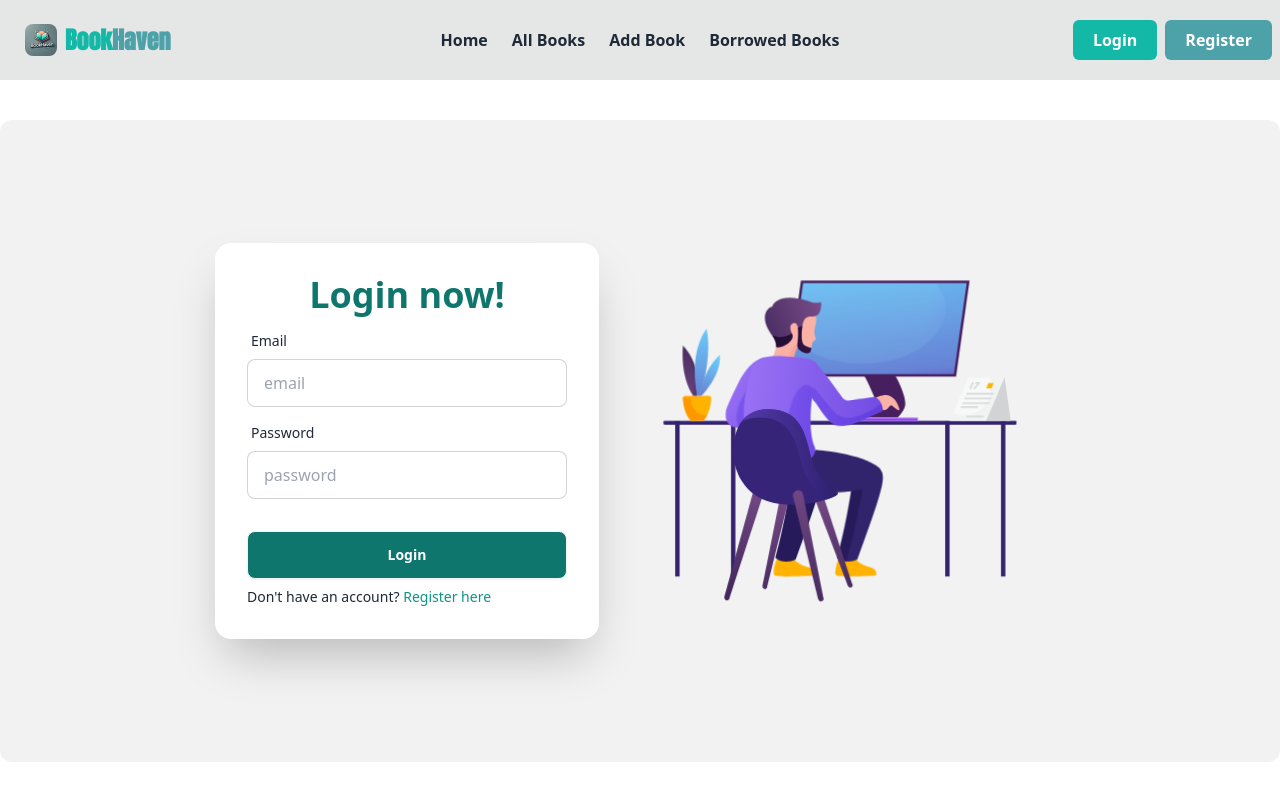
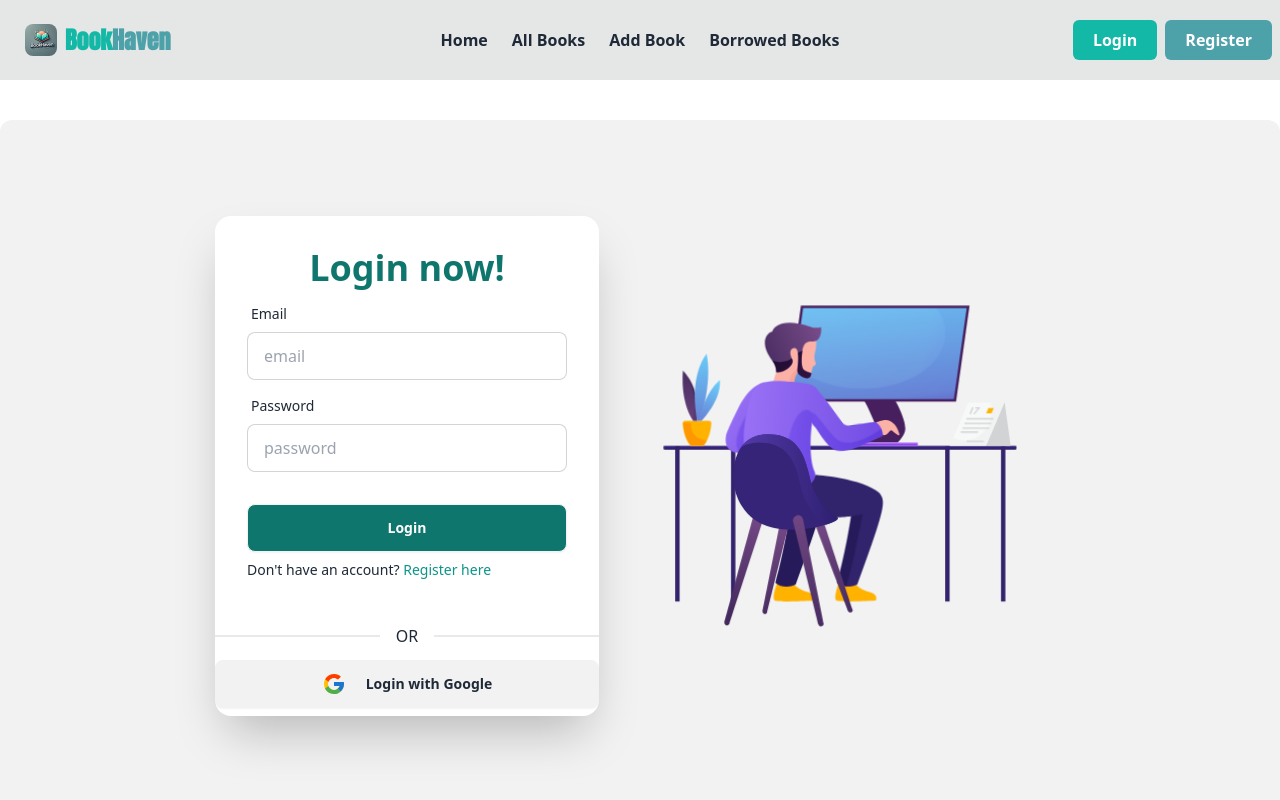
Before and after one commit to sm-sarwar/BookHaven-client, a React (Vite) app: page /login in a window 1280 px wide. Shown: the top 800 px of the page. Built offline with nearby package versions, Linux system fonts and the light colour scheme; no server answers; a web font is replaced by a local one.

Commit message:
Impliment social login

```diff
--- a/src/Provider/AuthProvider.jsx
+++ b/src/Provider/AuthProvider.jsx
@@ -1,7 +1,10 @@
 import React, { useEffect, useState } from 'react';
 import AuthContext from '../Context/AuthContext';
-import { createUserWithEmailAndPassword, onAuthStateChanged, signInWithEmailAndPassword, signOut, updateProfile } from 'firebase/auth';
+import { createUserWithEmailAndPassword, onAuthStateChanged, signInWithEmailAndPassword, signInWithPopup, signOut, updateProfile } from 'firebase/auth';
 import auth from '../firebase/firebase.init';
+import { GoogleAuthProvider } from "firebase/auth";
+
+ const GoogleProvider =  new GoogleAuthProvider()
 
 const AuthProvider = ({children}) => {
     const [user,setUser] = useState(null)
@@ -30,6 +33,12 @@ const AuthProvider = ({children}) => {
         return signOut(auth)
     }
 
+    // social login
+    const signInWithGoogle = ()=>{
+        setLoading(true)
+        return signInWithPopup(auth, GoogleProvider)
+    }
+
 
     useEffect(()=>{
         const unsubscribe = onAuthStateChanged(auth, currentUser=>{
@@ -49,7 +58,8 @@ const AuthProvider = ({children}) => {
         updateUserProfile,
         loading,
         signInUser,
-        signOutUser
+        signOutUser,
+        signInWithGoogle
     }
     return (
         <AuthContext.Provider value={authInfo}>
--- a/src/page/Login.jsx
+++ b/src/page/Login.jsx
@@ -3,6 +3,7 @@ import React from "react";
 import loginAnimation from '../assets/loginAniamtion.json'
 import { Link, useLocation, useNavigate } from "react-router-dom";
 import useAuth from "../Hooks/UseAuth";
+import SocialLogin from "./SocialLogin";
 
 const Login = () => {
   const {signInUser} = useAuth()
@@ -72,6 +73,7 @@ const Login = () => {
               </div>
               <p className="text-sm">Don't have an account? <Link to="/register" className="text-teal-600 hover:underline">Register here</Link></p>
             </form>
+            <SocialLogin></SocialLogin>
           </div>
         </div>
       </div>
--- a/src/page/Register.jsx
+++ b/src/page/Register.jsx
@@ -6,6 +6,7 @@ import Lottie from "lottie-react";
 import registrationAnimation from "../assets/registration.json";
 import useAuth from "../Hooks/UseAuth";
 import Swal from "sweetalert2";
+import SocialLogin from "./SocialLogin";
 
 const Register = () => {
   const { createUser, updateUserProfile} = useAuth();
@@ -175,7 +176,9 @@ const Register = () => {
             </Link>
           </p>
         </div>
+        <SocialLogin></SocialLogin>
       </div>
+
       <div>
         {/* Lottie  */}
         <Lottie
--- /dev/null
+++ b/src/page/SocialLogin.jsx
@@ -0,0 +1,33 @@
+import React from 'react';
+import useAuth from '../Hooks/UseAuth';
+import { useLocation, useNavigate } from 'react-router-dom';
+import { FcGoogle } from "react-icons/fc";
+const SocialLogin = () => {
+    const {signInWithGoogle} = useAuth()
+    const location = useLocation()
+    const navigate = useNavigate()
+    const from = location?.state || '/'
+
+    const handleGoogleLogin = () => {
+        signInWithGoogle()
+        .then( result =>{
+            console.log(result.user)
+            navigate(from)
+
+        })
+        .catch(error => {
+            console.log(error.message)
+        });
+    }
+    return (
+        <div>
+            <div className="divider">OR</div>
+            <button className='border btn w-full text-center space-x-3 mb-2 px-2'
+            onClick={handleGoogleLogin}>
+               <FcGoogle className='text-2xl'></FcGoogle> <span>Login with Google</span>
+            </button>
+        </div>
+    );
+};
+
+export default SocialLogin;
```
